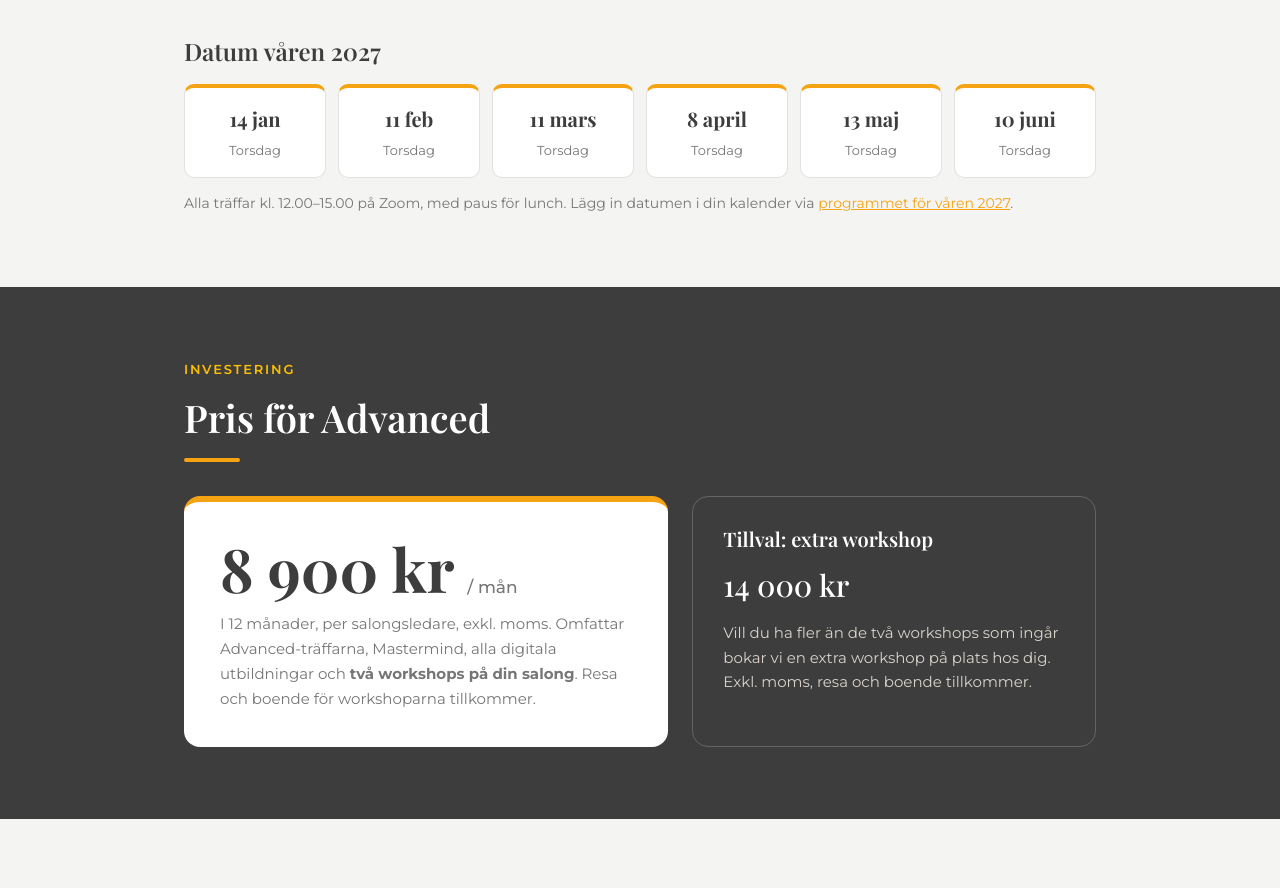
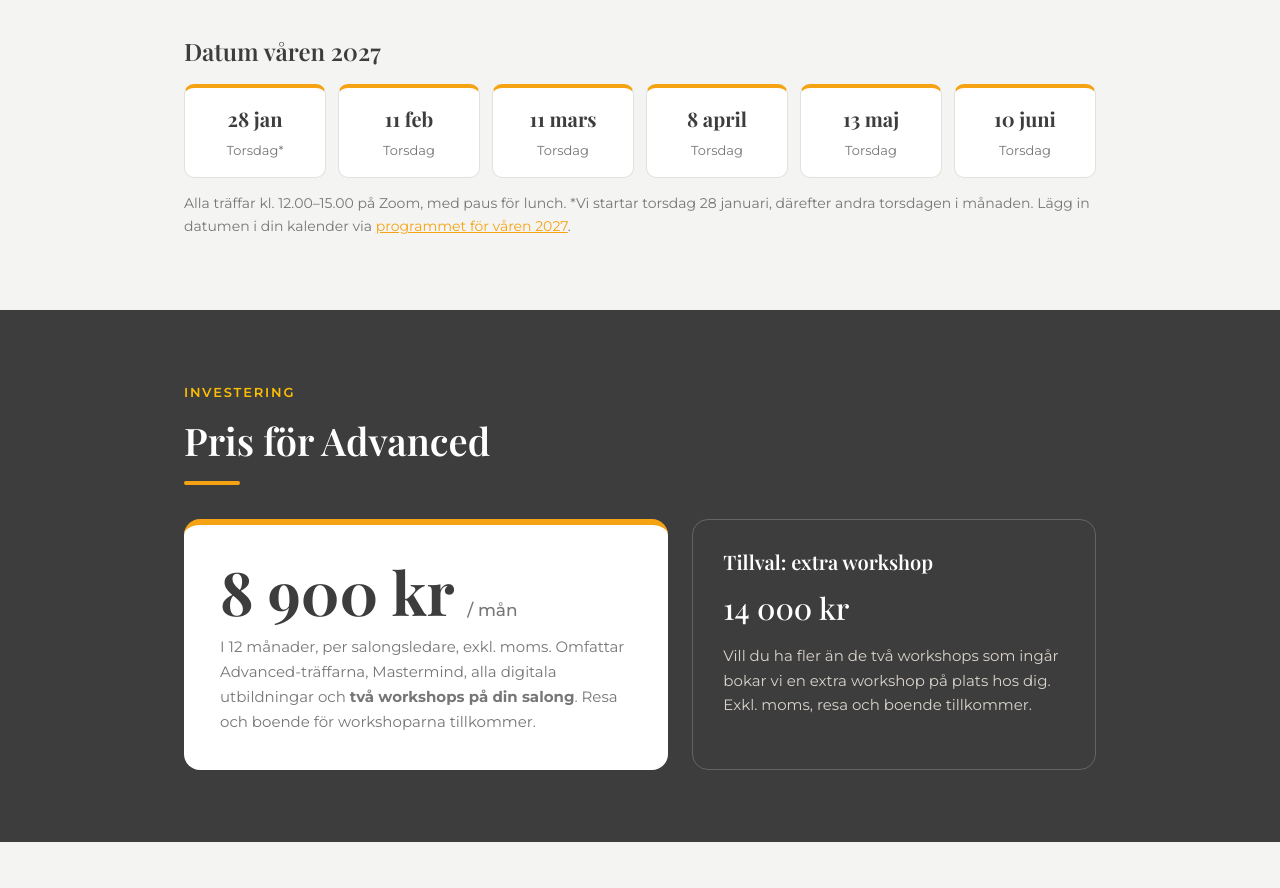
Before and after one commit to mariaabergco-design/salongsledarskap, a plain HTML site: page mastermind/advanced/index.html in a window 1280 px wide. Shown: the part 3933-4821 px from the top of the page. Drawn offline with nearby package versions, Linux system fonts and the light colour scheme.

Commit message:
Mastermind Advanced: start torsdag 28 januari
Co-Authored-By: Claude Opus 5.5 <noreply@anthropic.com>
Claude-Session: https://claude.ai/code/session_01C2fPT84toAFQUs4akHdS8U

```diff
--- a/mastermind/advanced/index.html
+++ b/mastermind/advanced/index.html
@@ -216,14 +216,14 @@
     </ul>
     <h3 style="margin-top:40px;font-size:24px">Datum våren 2027</h3>
     <div class="dates">
-      <div><b>14 jan</b><span>Torsdag</span></div>
+      <div><b>28 jan</b><span>Torsdag*</span></div>
       <div><b>11 feb</b><span>Torsdag</span></div>
       <div><b>11 mars</b><span>Torsdag</span></div>
       <div><b>8 april</b><span>Torsdag</span></div>
       <div><b>13 maj</b><span>Torsdag</span></div>
       <div><b>10 juni</b><span>Torsdag</span></div>
     </div>
-    <p style="margin-top:14px;color:var(--muted);font-size:14px">Alla träffar kl. 12.00–15.00 på Zoom, med paus för lunch. Lägg in datumen i din kalender via <a href="/#advanced" style="color:var(--orange)">programmet för våren 2027</a>.</p>
+    <p style="margin-top:14px;color:var(--muted);font-size:14px">Alla träffar kl. 12.00–15.00 på Zoom, med paus för lunch. *Vi startar torsdag 28 januari, därefter andra torsdagen i månaden. Lägg in datumen i din kalender via <a href="/#advanced" style="color:var(--orange)">programmet för våren 2027</a>.</p>
   </div>
 </section>
 
```
Also changed, not shown: mastermind/index.html (+1 -1 lines), 1 other file.
